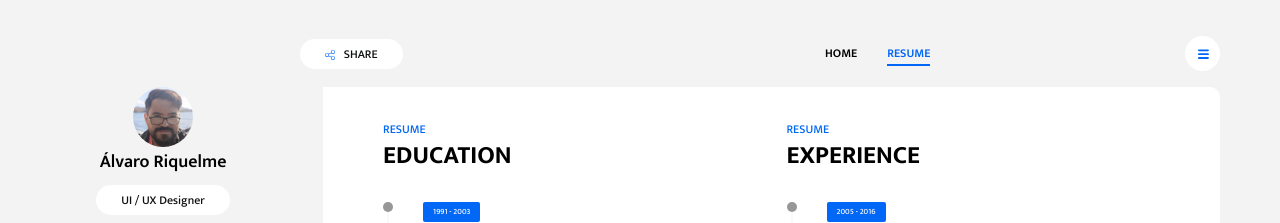
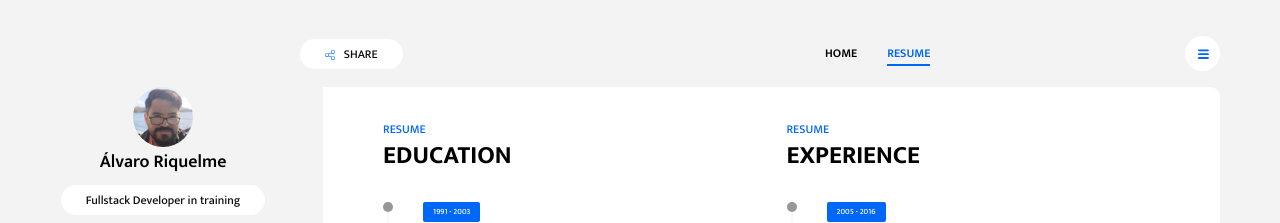
Before and after one commit to ariquelmesanchez/ariquelmesanchez, a website: page cv.html in a window 1280 px wide. Shown: the top 223 px of the page. Drawn offline with nearby package versions, Linux system fonts and the light colour scheme; files whose address does not match are found by name.

Commit message:
se actualiza descripcion de profesion

```diff
--- a/cv.html
+++ b/cv.html
@@ -40,7 +40,7 @@
             </div>
             <h1 class="profile-name">Álvaro Riquelme</h1>
             <div class="text-center">
-                <span class="badge badge-white badge-pill profile-designation">UI / UX Designer</span>
+                <span class="badge badge-white badge-pill profile-designation">Fullstack Developer in training</span>
             </div>
             <nav class="social-links">
                 <a href="https://www.facebook.com/ariquelmesanchez1" class="social-link"><i class="fab fa-facebook-f"></i></a>
```
